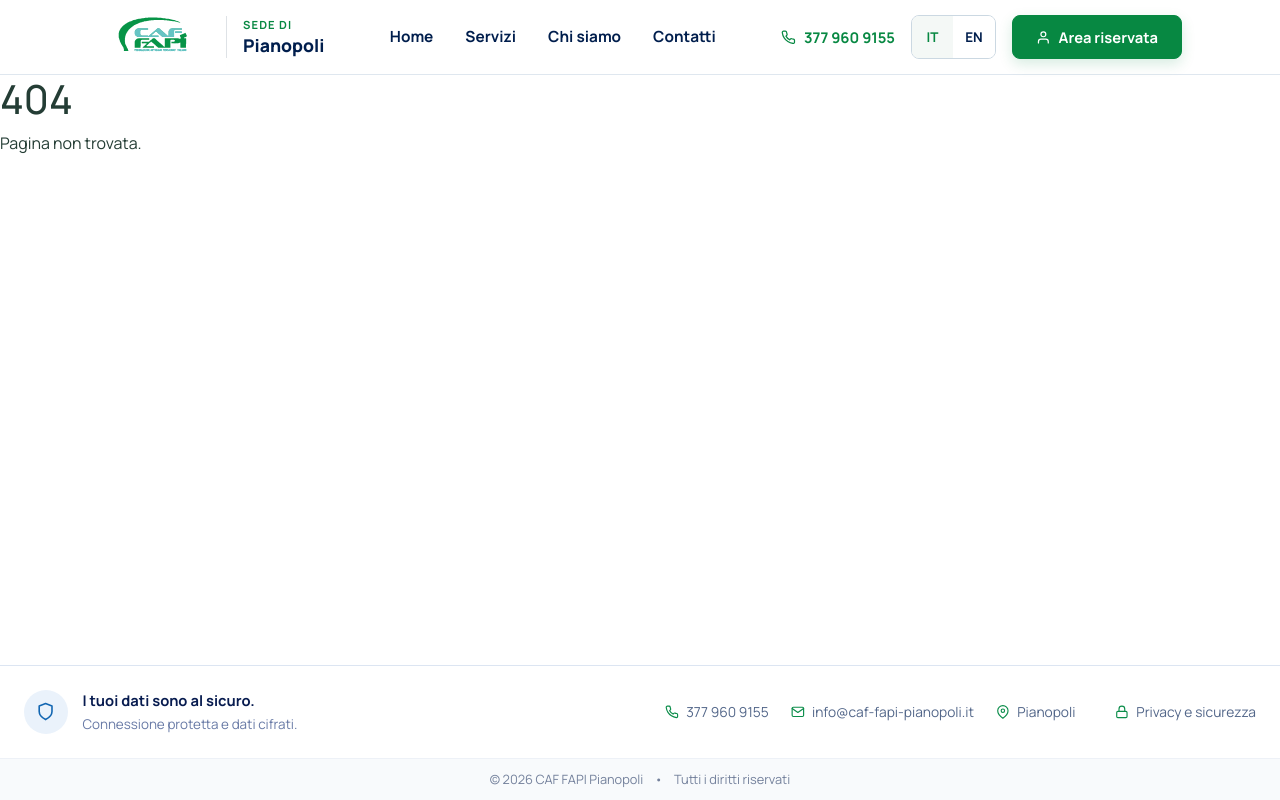
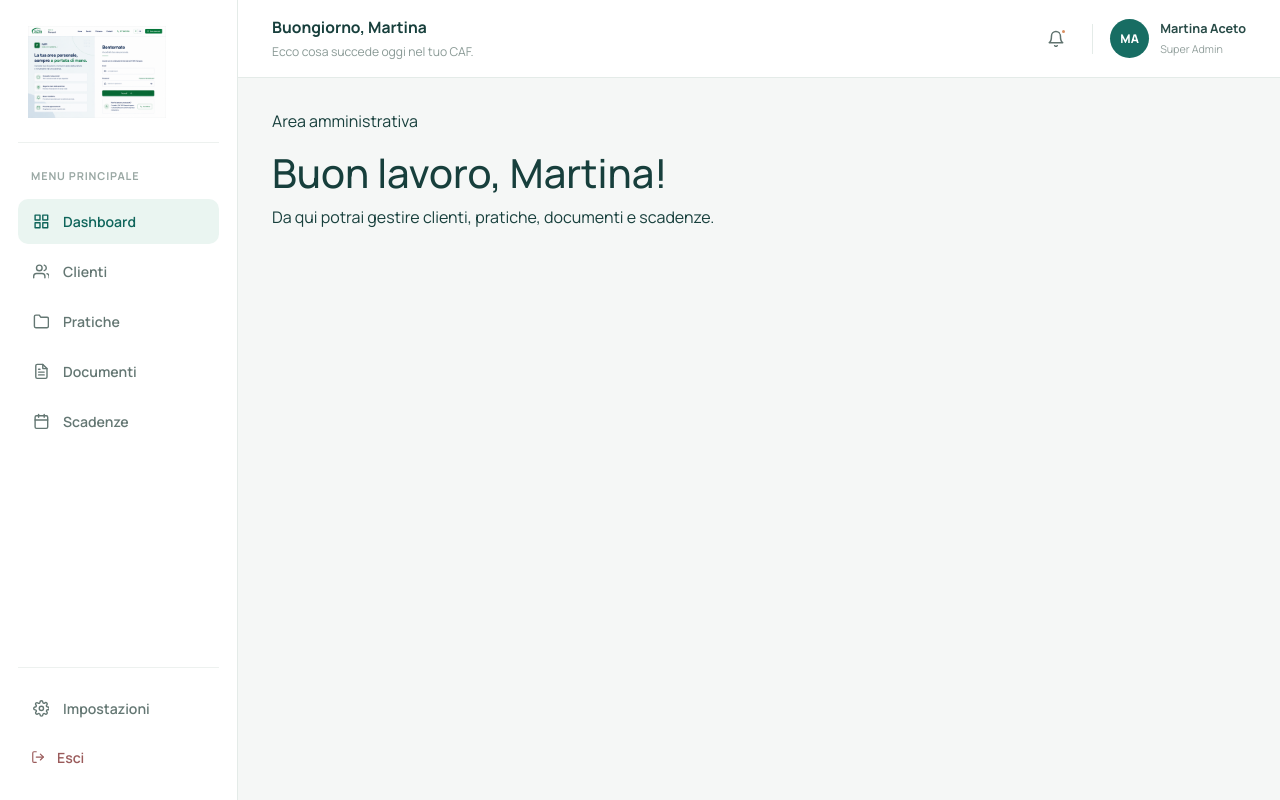
Before and after one commit to acetomartina/FE-Capstone-CAF, a React (Vite) app: page /dashboard in a window 1280 px wide. Built offline with nearby package versions, Linux system fonts and the light colour scheme; no server answers.

Commit message:
feat(layout): aggiunge struttura area amministrativa

```diff
--- a/src/App.tsx
+++ b/src/App.tsx
@@ -1,12 +1,14 @@
 import { Route, Routes } from "react-router-dom";
 
 import PublicLayout from "./layouts/PublicLayout";
+import PrivateLayout from "./layouts/PrivateLayout";
 
 import HomePage from "./pages/HomePage";
 import LoginPage from "./pages/LoginPage";
 import NotFoundPage from "./pages/NotFoundPage";
 import RecuperoPasswordPage from "./pages/RecuperoPasswordPage";
 import ResetPasswordPage from "./pages/ResetPasswordPage";
+import DashboardPage from "./pages/DashboardPage";
 
 const App = () => {
   return (
@@ -14,19 +16,28 @@ const App = () => {
       <Route element={<PublicLayout />}>
         <Route path="/" element={<HomePage />} />
         <Route path="/login" element={<LoginPage />} />
+
         <Route
           path="/recupera-password"
           element={<RecuperoPasswordPage />}
         />
+
         <Route
           path="/reset-password/:token"
           element={<ResetPasswordPage />}
         />
-        {/* Link troncato dal client di posta: meglio il messaggio
-            "richiedine uno nuovo" che un 404 senza indicazioni. */}
-        <Route path="/reset-password" element={<ResetPasswordPage />} />
-        <Route path="*" element={<NotFoundPage />} />
+
+        <Route
+          path="/reset-password"
+          element={<ResetPasswordPage />}
+        />
       </Route>
+
+      <Route element={<PrivateLayout />}>
+        <Route path="/dashboard" element={<DashboardPage />} />
+      </Route>
+
+      <Route path="*" element={<NotFoundPage />} />
     </Routes>
   );
 };
--- /dev/null
+++ b/src/layouts/PrivateLayout.css
@@ -0,0 +1,279 @@
+.private-layout {
+  min-height: 100vh;
+  display: grid;
+  grid-template-columns: 238px minmax(0, 1fr);
+  background: #f5f7f6;
+  color: #173f3c;
+}
+
+.private-sidebar {
+  position: sticky;
+  top: 0;
+  height: 100vh;
+  padding: 26px 18px 20px;
+  display: flex;
+  flex-direction: column;
+  justify-content: space-between;
+  background: #ffffff;
+  border-right: 1px solid #e4ebe8;
+}
+
+.private-sidebar__brand {
+  display: flex;
+  align-items: center;
+  padding: 0 10px 24px;
+  border-bottom: 1px solid #edf1ef;
+  text-decoration: none;
+}
+
+.private-sidebar__brand img {
+  width: 138px;
+  height: auto;
+  object-fit: contain;
+}
+
+.private-sidebar__navigation {
+  display: flex;
+  flex-direction: column;
+  gap: 5px;
+  padding-top: 25px;
+}
+
+.private-sidebar__section-label {
+  margin: 0 13px 10px;
+  color: #9aa8a4;
+  font-size: 0.68rem;
+  font-weight: 700;
+  letter-spacing: 0.08em;
+  text-transform: uppercase;
+}
+
+.private-sidebar__link {
+  min-height: 45px;
+  padding: 0 13px;
+  display: flex;
+  align-items: center;
+  gap: 12px;
+  border-radius: 10px;
+  color: #647773;
+  text-decoration: none;
+  font-size: 0.88rem;
+  font-weight: 600;
+  transition:
+    background-color 160ms ease,
+    color 160ms ease,
+    transform 160ms ease;
+}
+
+.private-sidebar__link:hover {
+  color: #12695f;
+  background: #f1f7f5;
+}
+
+.private-sidebar__link--active {
+  color: #0f655b;
+  background: #eaf5f1;
+}
+
+.private-sidebar__link-icon {
+  width: 20px;
+  display: grid;
+  place-items: center;
+  font-size: 1.05rem;
+}
+
+.private-sidebar__bottom {
+  padding-top: 18px;
+  border-top: 1px solid #edf1ef;
+}
+
+.private-sidebar__logout {
+  width: 100%;
+  min-height: 45px;
+  margin-top: 4px;
+  padding: 0 13px;
+  display: flex;
+  align-items: center;
+  gap: 12px;
+  border: 0;
+  border-radius: 10px;
+  background: transparent;
+  color: #9a5b5b;
+  font: inherit;
+  font-size: 0.88rem;
+  font-weight: 600;
+  cursor: pointer;
+}
+
+.private-sidebar__logout:hover {
+  background: #fff2f2;
+}
+
+.private-layout__content {
+  min-width: 0;
+}
+
+.private-header {
+  min-height: 78px;
+  padding: 0 34px;
+  display: flex;
+  align-items: center;
+  justify-content: space-between;
+  background: #ffffff;
+  border-bottom: 1px solid #e4ebe8;
+}
+
+.private-header__welcome {
+  display: flex;
+  flex-direction: column;
+}
+
+.private-header__welcome strong {
+  color: #173f3c;
+  font-size: 0.98rem;
+}
+
+.private-header__welcome span {
+  margin-top: 3px;
+  color: #8a9a96;
+  font-size: 0.76rem;
+}
+
+.private-header__actions {
+  display: flex;
+  align-items: center;
+  gap: 17px;
+}
+
+.private-header__notification {
+  position: relative;
+  width: 38px;
+  height: 38px;
+  display: grid;
+  place-items: center;
+  border: 0;
+  border-radius: 50%;
+  background: transparent;
+  color: #60736f;
+  font-size: 1.12rem;
+  cursor: pointer;
+}
+
+.private-header__notification:hover {
+  background: #f1f6f4;
+}
+
+.private-header__notification span {
+  position: absolute;
+  top: 8px;
+  right: 8px;
+  width: 7px;
+  height: 7px;
+  border: 2px solid #ffffff;
+  border-radius: 50%;
+  background: #d98f61;
+}
+
+.private-header__divider {
+  width: 1px;
+  height: 30px;
+  background: #e4ebe8;
+}
+
+.private-header__profile {
+  padding: 0;
+  display: flex;
+  align-items: center;
+  gap: 11px;
+  border: 0;
+  background: transparent;
+  cursor: pointer;
+}
+
+.private-header__avatar {
+  width: 39px;
+  height: 39px;
+  display: grid;
+  place-items: center;
+  border-radius: 50%;
+  background: #176d63;
+  color: #ffffff;
+  font-size: 0.75rem;
+  font-weight: 800;
+}
+
+.private-header__profile-info {
+  display: flex;
+  flex-direction: column;
+  align-items: flex-start;
+}
+
+.private-header__profile-info strong {
+  color: #284b47;
+  font-size: 0.79rem;
+}
+
+.private-header__profile-info small {
+  margin-top: 2px;
+  color: #93a09d;
+  font-size: 0.67rem;
+}
+
+.private-main {
+  padding: 31px 34px 40px;
+}
+
+@media (max-width: 900px) {
+  .private-layout {
+    grid-template-columns: 82px minmax(0, 1fr);
+  }
+
+  .private-sidebar {
+    padding-inline: 12px;
+  }
+
+  .private-sidebar__brand {
+    justify-content: center;
+    padding-inline: 0;
+  }
+
+  .private-sidebar__brand img {
+    width: 52px;
+    object-position: left;
+  }
+
+  .private-sidebar__section-label,
+  .private-sidebar__link span:not(.private-sidebar__link-icon),
+  .private-sidebar__logout span {
+    display: none;
+  }
+
+  .private-sidebar__link,
+  .private-sidebar__logout {
+    justify-content: center;
+    padding: 0;
+  }
+}
+
+@media (max-width: 640px) {
+  .private-layout {
+    display: block;
+  }
+
+  .private-sidebar {
+    display: none;
+  }
+
+  .private-header {
+    padding: 15px 20px;
+  }
+
+  .private-header__profile-info,
+  .private-header__divider {
+    display: none;
+  }
+
+  .private-main {
+    padding: 22px 18px 30px;
+  }
+}
--- /dev/null
+++ b/src/layouts/PrivateLayout.tsx
@@ -0,0 +1,147 @@
+import {
+  FiBell,
+  FiCalendar,
+  FiFileText,
+  FiFolder,
+  FiGrid,
+  FiLogOut,
+  FiSettings,
+  FiUsers,
+} from "react-icons/fi";
+import { NavLink, Outlet } from "react-router-dom";
+
+import logo from "../assets/caf-fapi-logo-vettoriale.png";
+import "./PrivateLayout.css";
+
+const PrivateLayout = () => {
+  const menuPrincipale = [
+    {
+      label: "Dashboard",
+      path: "/dashboard",
+      icon: <FiGrid />,
+    },
+    {
+      label: "Clienti",
+      path: "/clienti",
+      icon: <FiUsers />,
+    },
+    {
+      label: "Pratiche",
+      path: "/pratiche",
+      icon: <FiFolder />,
+    },
+    {
+      label: "Documenti",
+      path: "/documenti",
+      icon: <FiFileText />,
+    },
+    {
+      label: "Scadenze",
+      path: "/scadenze",
+      icon: <FiCalendar />,
+    },
+  ];
+
+  return (
+    <div className="private-layout">
+      <aside className="private-sidebar">
+        <div className="private-sidebar__top">
+          <NavLink
+            to="/dashboard"
+            className="private-sidebar__brand"
+            aria-label="Vai alla dashboard"
+          >
+            <img src={logo} alt="CAF FAPI Pianopoli" />
+          </NavLink>
+
+          <nav className="private-sidebar__navigation">
+            <span className="private-sidebar__section-label">
+              Menu principale
+            </span>
+
+            {menuPrincipale.map((item) => (
+              <NavLink
+                key={item.path}
+                to={item.path}
+                className={({ isActive }) =>
+                  `private-sidebar__link ${
+                    isActive ? "private-sidebar__link--active" : ""
+                  }`
+                }
+              >
+                <span className="private-sidebar__link-icon">
+                  {item.icon}
+                </span>
+
+                <span>{item.label}</span>
+              </NavLink>
+            ))}
+          </nav>
+        </div>
+
+        <div className="private-sidebar__bottom">
+          <NavLink
+            to="/impostazioni"
+            className="private-sidebar__link"
+          >
+            <span className="private-sidebar__link-icon">
+              <FiSettings />
+            </span>
+
+            <span>Impostazioni</span>
+          </NavLink>
+
+          <button
+            type="button"
+            className="private-sidebar__logout"
+          >
+            <FiLogOut />
+            <span>Esci</span>
+          </button>
+        </div>
+      </aside>
+
+      <div className="private-layout__content">
+        <header className="private-header">
+          <div className="private-header__welcome">
+            <strong>Buongiorno, Martina</strong>
+            <span>Ecco cosa succede oggi nel tuo CAF.</span>
+          </div>
+
+          <div className="private-header__actions">
+            <button
+              type="button"
+              className="private-header__notification"
+              aria-label="Notifiche"
+            >
+              <FiBell />
+              <span />
+            </button>
+
+            <div className="private-header__divider" />
+
+            <button
+              type="button"
+              className="private-header__profile"
+            >
+              <span className="private-header__avatar">
+                MA
+              </span>
+
+              <span className="private-header__profile-info">
+                <strong>Martina Aceto</strong>
+                <small>Super Admin</small>
+              </span>
+            </button>
+          </div>
+        </header>
+
+        <main className="private-main">
+          <Outlet />
+        </main>
+      </div>
+    </div>
+  );
+};
+
+export default PrivateLayout;
--- /dev/null
+++ b/src/pages/DashboardPage.tsx
@@ -0,0 +1,13 @@
+const DashboardPage = () => {
+  return (
+    <section>
+      <p>Area amministrativa</p>
+      <h1>Buon lavoro, Martina!</h1>
+      <p>
+        Da qui potrai gestire clienti, pratiche, documenti e scadenze.
+      </p>
+    </section>
+  );
+};
+
+export default DashboardPage;
```
